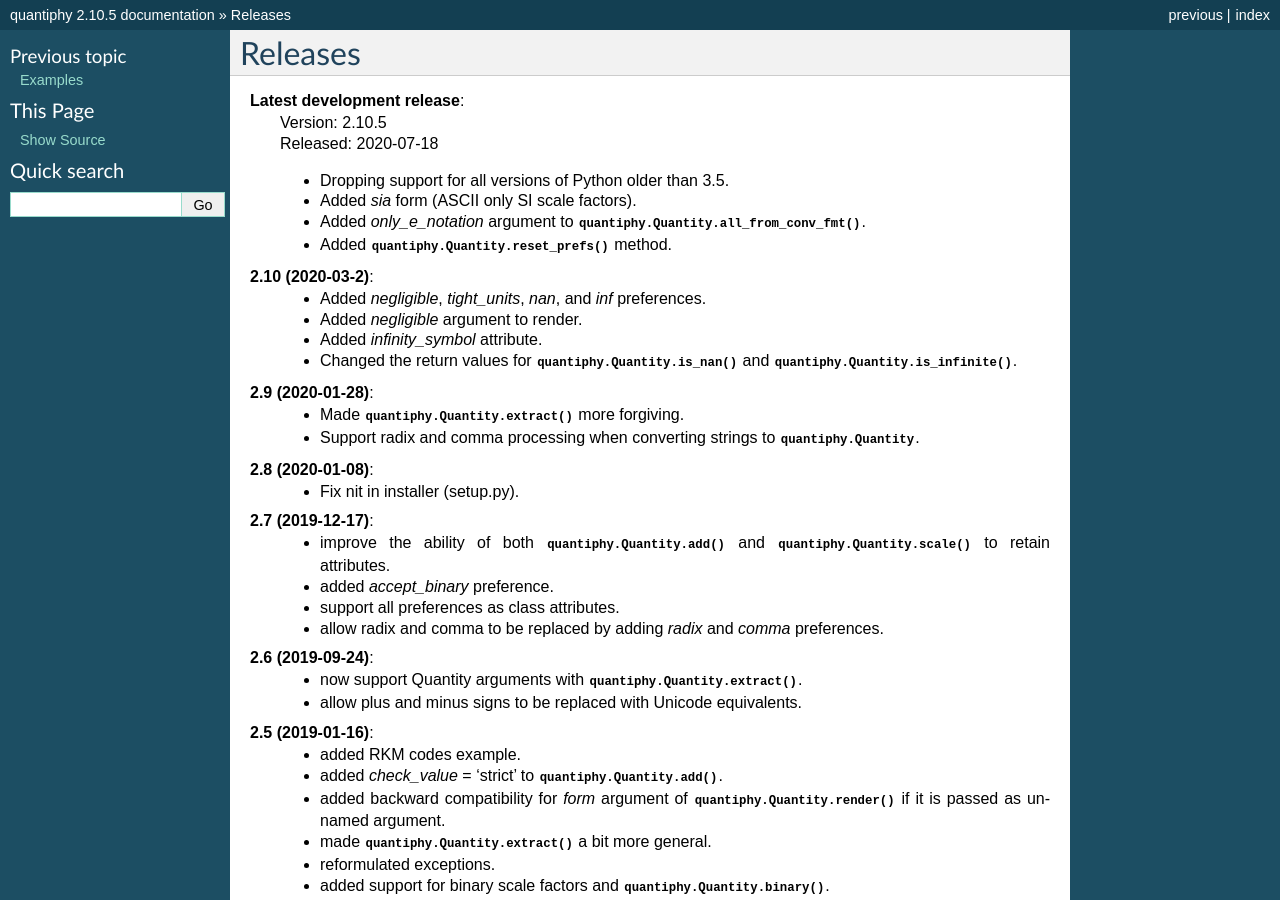
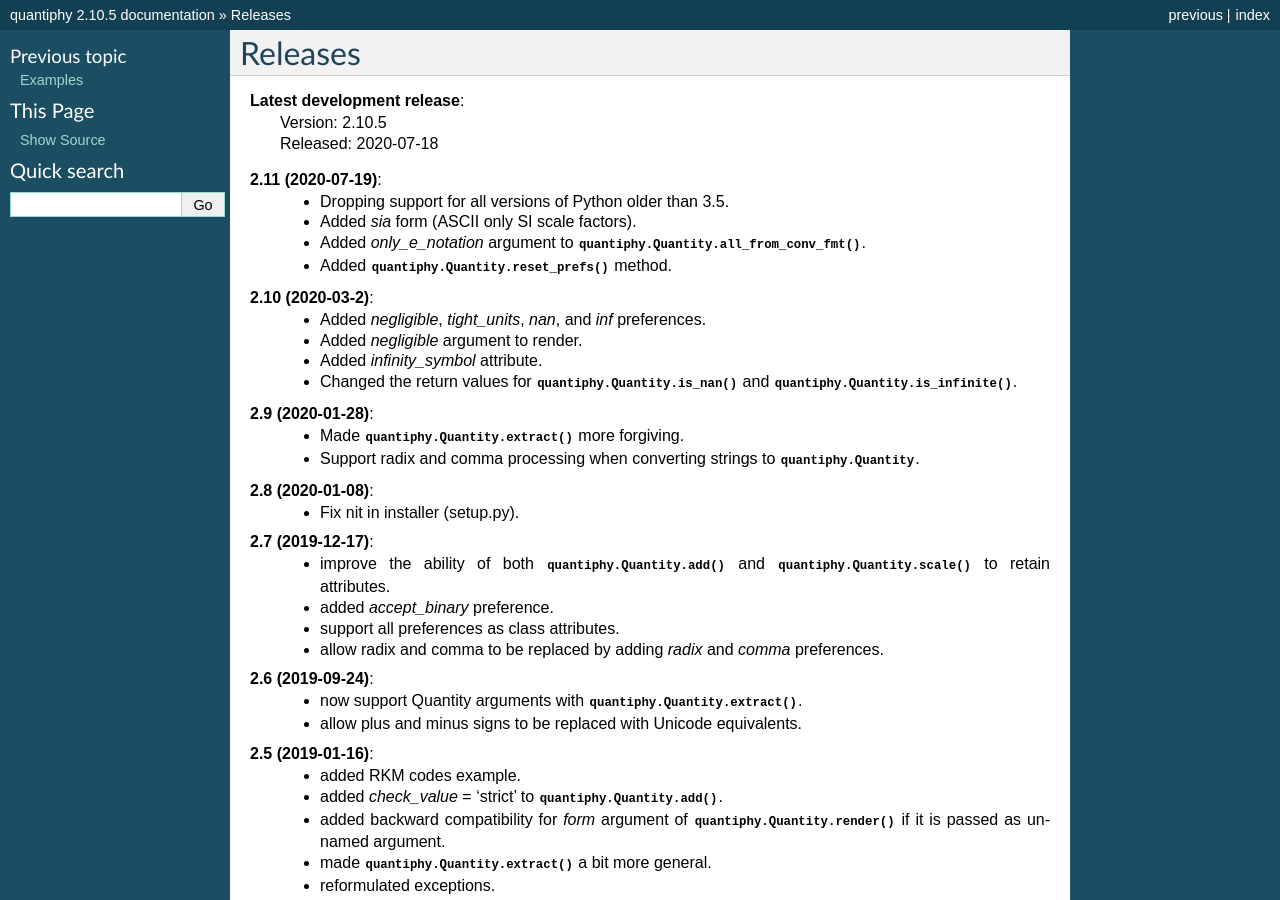
Before and after one commit to KenKundert/quantiphy, a Sphinx documentation site: the page built from doc/releases.rst, in a window 1280 px wide and 900 px high. Built offline with Sphinx 7.4.7, drawn with Linux system fonts in a browser that asks for light colours.

Commit message:
Update release notes.

```diff
--- a/doc/releases.rst
+++ b/doc/releases.rst
@@ -5,6 +5,8 @@ Releases
     | Version: 2.10.5
     | Released: 2020-07-18
 
+
+**2.11 (2020-07-19)**:
     - Dropping support for all versions of Python older than 3.5.
     - Added *sia* form (ASCII only SI scale factors).
     - Added *only_e_notation* argument to
```
